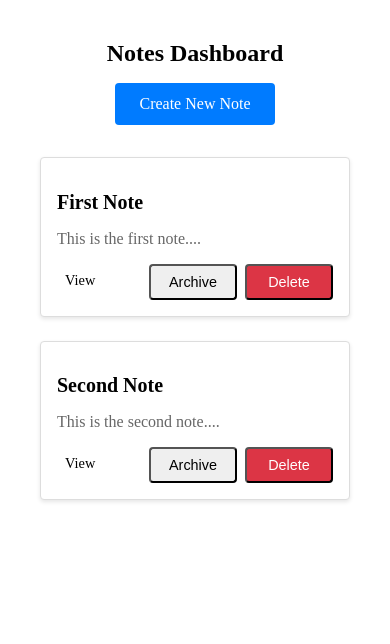
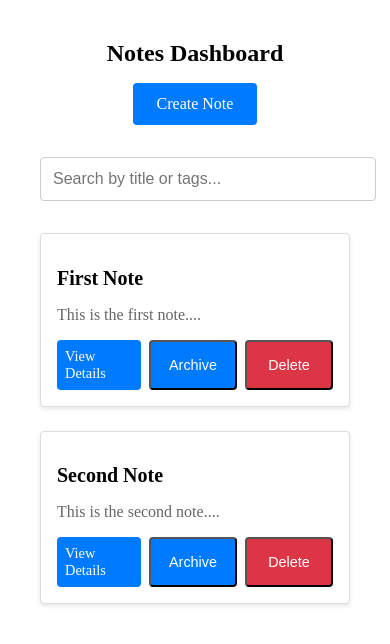
Before and after one commit to iamernesto14/Note-App, an Angular app: page /notes in a window 390 px wide. Shown: the top 644 px of the page. Built offline with nearby package versions, Linux system fonts and the light colour scheme.

Commit message:
feat: add note search and filter functionality to Notes Dashboard

```diff
--- a/src/app/components/notes-dashboard/notes-dashboard.html
+++ b/src/app/components/notes-dashboard/notes-dashboard.html
@@ -1,21 +1,31 @@
-
    <section class="dashboard-container">
      <div class="header">
        <h1>Notes Dashboard</h1>
-       <a routerLink="/create" class="btn">Create New Note</a>
+       <a routerLink="/create" class="btn" tabindex="0">Create Note</a>
+     </div>
+     <div class="search-bar">
+       <input
+         type="text"
+         placeholder="Search by title or tags..."
+         [(ngModel)]="searchTerm"
+         (input)="onSearch($event)"
+         aria-label="Search notes"
+         [value]="searchTerm"
+       />
+       <button (click)="clearSearch()" class="btn btn-secondary" *ngIf="searchTerm" tabindex="0">Clear</button>
      </div>
      <div class="notes-grid" role="list">
-       <div *ngFor="let note of notes" class="note-card" role="listitem">
+       <div *ngFor="let note of filteredNotes" class="note-card" role="listitem">
          <h2>{{ note.title }}</h2>
          <p>{{ note.content | slice:0:100 }}...</p>
          <div class="actions">
-           <a (click)="viewNote(note.id)" class="btn" tabindex="0">View</a>
+           <a (click)="viewNote(note.id)" class="btn" tabindex="0">View Details</a>
            <button (click)="archiveNote(note.id)" class="btn" tabindex="0">Archive</button>
            <button (click)="deleteNote(note.id)" class="btn btn-danger" tabindex="0">Delete</button>
          </div>
        </div>
-       <div *ngIf="notes.length === 0" class="no-notes" role="alert">
-         No notes available. Create one to get started!
+       <div *ngIf="filteredNotes.length === 0" class="no-notes" role="alert">
+         No notes available{{ searchTerm ? ' matching "' + searchTerm + '"' : '' }}.
        </div>
      </div>
    </section>
--- a/src/app/components/notes-dashboard/notes-dashboard.scss
+++ b/src/app/components/notes-dashboard/notes-dashboard.scss
@@ -27,6 +27,40 @@
          &:focus {
            background-color: #0056b3;
            outline: 2px solid #0056b3;
+           outline-offset: 2px;
+         }
+       }
+     }
+
+     .search-bar {
+       display: flex;
+       gap: 1rem;
+       margin-bottom: 2rem;
+
+       input {
+         flex: 1;
+         padding: 0.75rem;
+         font-size: 1rem;
+         border: 1px solid #ccc;
+         border-radius: 4px;
+
+         &:focus {
+           outline: 2px solid #007bff;
+           outline-offset: 2px;
+         }
+       }
+
+       .btn-secondary {
+         padding: 0.75rem 1.5rem;
+         background-color: #6c757d;
+         color: white;
+         border-radius: 4px;
+         transition: background-color 0.3s;
+
+         &:hover,
+         &:focus {
+           background-color: #5a6268;
+           outline: 2px solid #5a6268;
            outline-offset: 2px;
          }
        }
@@ -64,9 +98,13 @@
              padding: 0.5rem;
              font-size: 0.9rem;
              border-radius: 4px;
+             background-color: #007bff;
+             color: white;
+             transition: background-color 0.3s;
 
              &:hover,
              &:focus {
+               background-color: #0056b3;
                outline: 2px solid #0056b3;
                outline-offset: 2px;
              }
@@ -101,6 +139,19 @@
          }
        }
 
+       .search-bar {
+         flex-direction: column;
+         gap: 1rem;
+
+         input {
+           width: 100%;
+         }
+
+         .btn-secondary {
+           width: 100%;
+         }
+       }
+
        .notes-grid {
          grid-template-columns: 1fr;
        }
--- a/src/app/components/notes-dashboard/notes-dashboard.ts
+++ b/src/app/components/notes-dashboard/notes-dashboard.ts
@@ -4,34 +4,54 @@
    import { Note } from '../../models/note.interface';
    import { Router, RouterLink } from '@angular/router';
 import { CommonModule } from '@angular/common';
+import { FormsModule } from '@angular/forms';
 
    @Component({
      selector: 'app-notes-dashboard',
      standalone: true,
-     imports: [CommonModule, RouterLink],
+     imports: [CommonModule, RouterLink, FormsModule],
      templateUrl: './notes-dashboard.html',
      styleUrls: ['./notes-dashboard.scss']
    })
    export class NotesDashboard implements OnInit {
      notes: Note[] = [];
+     filteredNotes: Note[] = [];
+     searchTerm: string = '';
 
      constructor(private noteService: NoteService, private router: Router) {}
 
      ngOnInit() {
        this.notes = this.noteService.getAll();
+       this.filteredNotes = [...this.notes];
      }
 
-     archiveNote(id: string) {
-       this.noteService.archive(id);
-       this.notes = this.noteService.getAll(); // Refresh the list
+     onSearch(event: Event) {
+       const input = (event.target as HTMLInputElement).value.toLowerCase();
+       this.searchTerm = input;
+       this.filteredNotes = this.notes.filter(note =>
+         note.title.toLowerCase().includes(input) ||
+         note.tags.some(tag => tag.toLowerCase().includes(input))
+       );
      }
 
-     deleteNote(id: string) {
-       this.noteService.delete(id);
-       this.notes = this.noteService.getAll(); // Refresh the list
+     clearSearch() {
+       this.searchTerm = '';
+       this.filteredNotes = [...this.notes];
      }
 
      viewNote(id: string) {
        this.router.navigate([`/notes/${id}`]);
      }
+
+     archiveNote(id: string) {
+       this.noteService.archive(id);
+       this.notes = this.noteService.getAll();
+       this.filteredNotes = [...this.notes];
+     }
+
+     deleteNote(id: string) {
+       this.noteService.delete(id);
+       this.notes = this.noteService.getAll();
+       this.filteredNotes = [...this.notes];
+     }
    }
```
